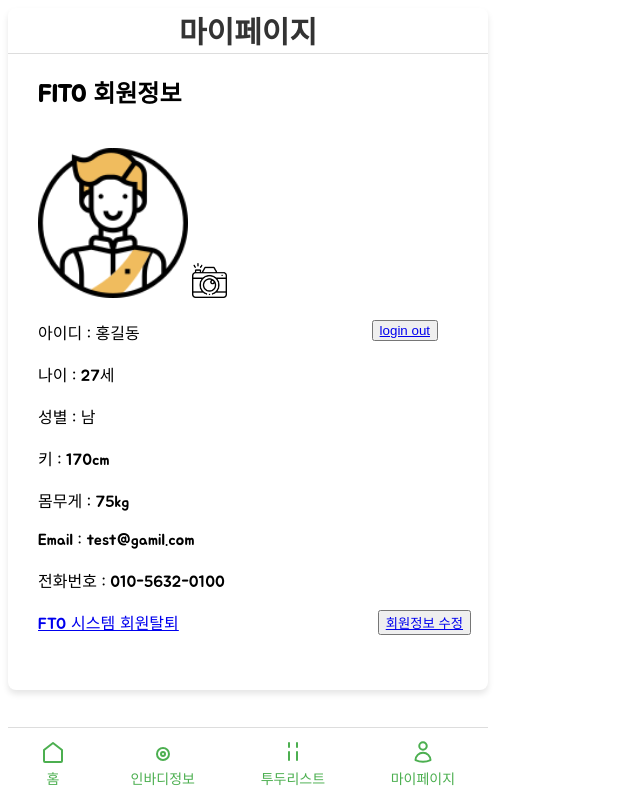
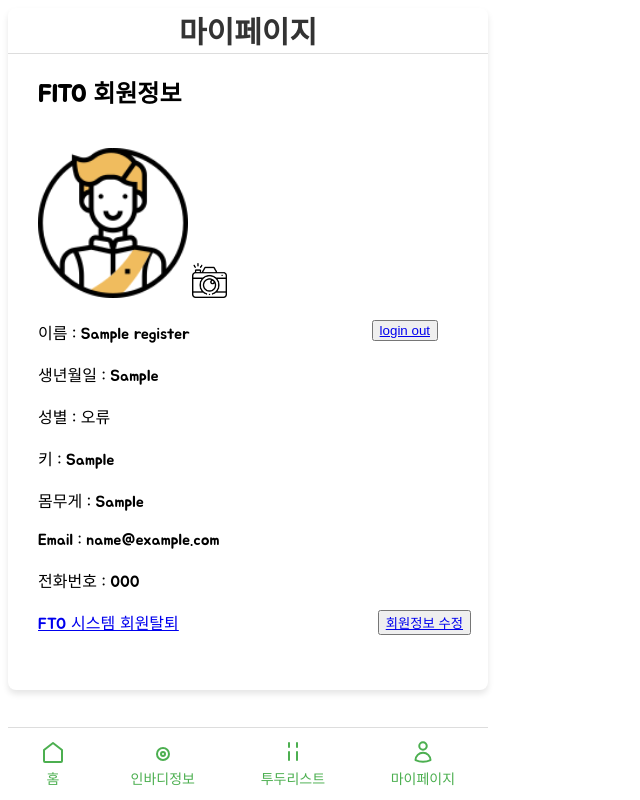
Before and after one commit to zaqs1013/inbodyproject, a PHP site: page /mypage.php in a window 1280 px wide. Shown: the whole page, without its empty margins (0-640 px from the left). Run offline with PHP 8.4, Linux system fonts and the light colour scheme; the visitor is signed in with stand-in values (Sample User, id 1); tables that the repository leaves empty or names only in its code hold one stand-in row (values such as "Sample post").

Commit message:
Add files via upload

```diff
--- a/mypage/mypage.php
+++ b/mypage/mypage.php
@@ -15,10 +15,24 @@
 }
 
 $ID = $_SESSION['ID'] ?? null;
+
+$dbcon = mysqli_connect('localhost', 'root', '', 'FiTo');
+
+$searchRegisterQuery = "SELECT * FROM register WHERE userId = '$ID'";
+$searchUserBodyInfoQuery = "SELECT * FROM userBodyInfo WHERE userId = '$ID' ORDER BY date DESC LIMIT 1";
+
+$searchUserBodyInfo = mysqli_query($dbcon, $searchUserBodyInfoQuery);
+$searchRegister = mysqli_query($dbcon, $searchRegisterQuery);
+$register = mysqli_fetch_assoc($searchRegister);
+$UserBodyInfo = mysqli_fetch_assoc($searchUserBodyInfo);
+
+mysqli_close($dbcon);
+
 ?>
 
 <!DOCTYPE html>
 <html lang="ko">
+
 <head>
     <meta charset="UTF-8">
     <meta name="viewport" content="width=device-width, initial-scale=1.0">
@@ -28,8 +42,10 @@
     <title>FTO_project</title>
     <link rel="stylesheet" href="./style/mypage.css">
 </head>
+
 <body>
     <div class="wrapper">
+
         <head>
             <div class="maintext">
                 <text id="headtext">마이페이지</text>
@@ -38,7 +54,7 @@
         </head>
         <main>
             <div class="mainscren">
-                <section >
+                <section>
                     <div class="userdata">
                         <h2 id="report">FITO 회원정보</h2><br>
                         <div class="userprofile">
@@ -46,19 +62,29 @@
                             <img id="profileImage" src="./img/profile.png" width="150px" height="150px" alt="프로필 이미지">
                             <!-- 변경 버튼 -->
                             <input type="file" name="image" id="input" accept="image/*" style="display: none;">
-                            <button id="changbutton" type="button"><img src="./img/camera.png" width="35px" height="35px"></button>
+                            <button id="changbutton" type="button"><img src="./img/camera.png" width="35px"
+                                    height="35px"></button>
                         </div><br>
-                        <text id="user"> 아이디 : 홍길동 </text>
+                        <text id="user"> 이름 : <?php echo $register['name'] ?> </text>
                         <!-- loginout Button -->
                         <button id="outbutton">
                             <a href="../logRes/login.php">login out</a>
                         </button><br><br>
-                        <text id="user">나이 : 27세 </text><br><br>
-                        <text id="user">성별 : 남 </text><br><br>
-                        <text id="user">키 : 170cm </text><br><br>
-                        <text id="user">몸무게 : 75kg</text><br><br>
-                        <text id="user">Email :  test@gamil.com</text><br><br>
-                        <text id="user">전화번호 : 010-5632-0100</text><br><br>
+                        <text id="user">생년월일 : <?php echo $register['birth'] ?> </text><br><br>
+                        <text id="user">성별 : <?php
+                        if ($register['sex'] == 1) {
+                            echo '남자';
+                        } else if ($register['sex'] == 2) {
+                            echo '여성';
+                        } else {
+                            echo '오류';
+                        }
+
+                        ?> </text><br><br>
+                        <text id="user">키 : <?php echo $UserBodyInfo['height'] ?> </text><br><br>
+                        <text id="user">몸무게 : <?php echo $UserBodyInfo['weight'] ?></text><br><br>
+                        <text id="user">Email : <?php echo $register['email'] ?></text><br><br>
+                        <text id="user">전화번호 : <?php echo $register['phone'] ?></text><br><br>
                         <div class="dropout">
                             <a href="#"><text>FTO 시스템 회원탈퇴</text></a>
                             <button id="inbodyupload"><a href="modification.php">회원정보 수정</a></button><br><br>
@@ -71,26 +97,34 @@
         <footer>
             <footer>
                 <a href="../mainpage/main.php">
-                    <svg xmlns="http://www.w3.org/2000/svg" fill="none" viewBox="0 0 24 24" stroke="currentColor" width="24" height="24">
-                        <path stroke-linecap="round" stroke-linejoin="round" stroke-width="2" d="M3 10l9-7 9 7v11a1 1 0 01-1 1H4a1 1 0 01-1-1V10z" />
+                    <svg xmlns="http://www.w3.org/2000/svg" fill="none" viewBox="0 0 24 24" stroke="currentColor"
+                        width="24" height="24">
+                        <path stroke-linecap="round" stroke-linejoin="round" stroke-width="2"
+                            d="M3 10l9-7 9 7v11a1 1 0 01-1 1H4a1 1 0 01-1-1V10z" />
                     </svg>
                     홈
                 </a>
                 <a href="../record/recordBody.php">
-                    <svg xmlns="http://www.w3.org/2000/svg" fill="none" viewBox="0 0 24 24" stroke="currentColor" width="24" height="24">
-                        <path stroke-linecap="round" stroke-linejoin="round" stroke-width="2" d="M12 8c-3.314 0-6 2.686-6 6 0 1.657.676 3.157 1.757 4.243A5.978 5.978 0 0012 20c1.657 0 3.157-.676 4.243-1.757A5.978 5.978 0 0018 14c0-3.314-2.686-6-6-6zm0 8a2 2 0 100-4 2 2 0 000 4z" />
+                    <svg xmlns="http://www.w3.org/2000/svg" fill="none" viewBox="0 0 24 24" stroke="currentColor"
+                        width="24" height="24">
+                        <path stroke-linecap="round" stroke-linejoin="round" stroke-width="2"
+                            d="M12 8c-3.314 0-6 2.686-6 6 0 1.657.676 3.157 1.757 4.243A5.978 5.978 0 0012 20c1.657 0 3.157-.676 4.243-1.757A5.978 5.978 0 0018 14c0-3.314-2.686-6-6-6zm0 8a2 2 0 100-4 2 2 0 000 4z" />
                     </svg>
                     인바디정보
                 </a>
                 <a href="../todo/todo.php">
-                    <svg xmlns="http://www.w3.org/2000/svg" fill="none" viewBox="0 0 24 24" stroke="currentColor" width="24" height="24">
-                        <path stroke-linecap="round" stroke-linejoin="round" stroke-width="2" d="M8 7V3m0 4h.01M8 12v8m0-8h.01M16 7V3m0 4h.01M16 12v8m0-8h.01" />
+                    <svg xmlns="http://www.w3.org/2000/svg" fill="none" viewBox="0 0 24 24" stroke="currentColor"
+                        width="24" height="24">
+                        <path stroke-linecap="round" stroke-linejoin="round" stroke-width="2"
+                            d="M8 7V3m0 4h.01M8 12v8m0-8h.01M16 7V3m0 4h.01M16 12v8m0-8h.01" />
                     </svg>
                     투두리스트
                 </a>
                 <a href="../mypage/mypage.php">
-                    <svg xmlns="http://www.w3.org/2000/svg" fill="none" viewBox="0 0 24 24" stroke="currentColor" width="24" height="24">
-                        <path stroke-linecap="round" stroke-linejoin="round" stroke-width="2" d="M15.75 6a3.75 3.75 0 1 1-7.5 0 3.75 3.75 0 0 1 7.5 0ZM4.501 20.118a7.5 7.5 0 0 1 14.998 0A17.933 17.933 0 0 1 12 21.75c-2.676 0-5.216-.584-7.499-1.632Z"/>
+                    <svg xmlns="http://www.w3.org/2000/svg" fill="none" viewBox="0 0 24 24" stroke="currentColor"
+                        width="24" height="24">
+                        <path stroke-linecap="round" stroke-linejoin="round" stroke-width="2"
+                            d="M15.75 6a3.75 3.75 0 1 1-7.5 0 3.75 3.75 0 0 1 7.5 0ZM4.501 20.118a7.5 7.5 0 0 1 14.998 0A17.933 17.933 0 0 1 12 21.75c-2.676 0-5.216-.584-7.499-1.632Z" />
                     </svg>
                     마이페이지
                 </a>
@@ -125,4 +159,5 @@
 
     </script>
 </body>
+
 </html>
```
Also changed, not shown: mypage/modification.php (+38 -21 lines), mypage/modificationOk.php (added, +48 -0 lines). Lines whose indentation alone changed are shown as unchanged.
